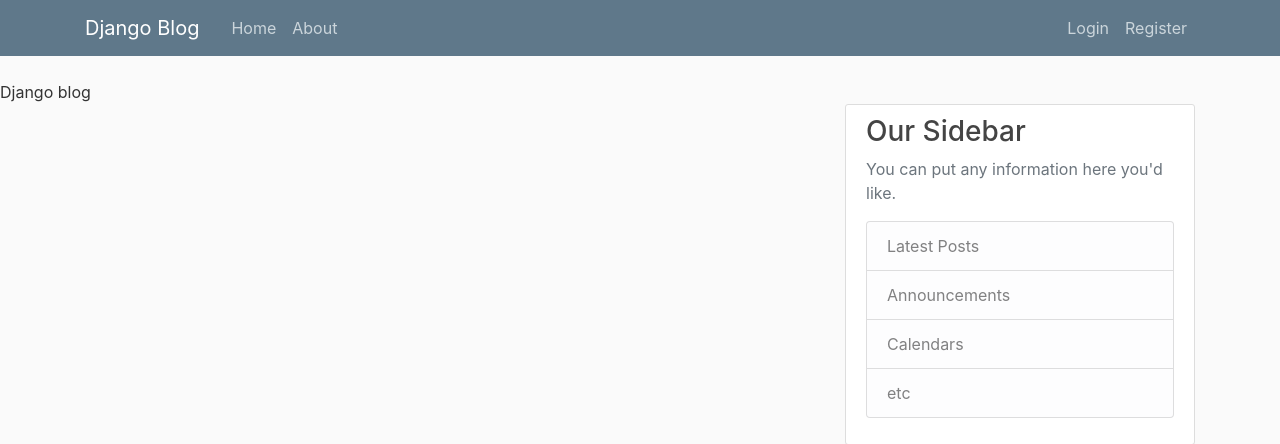
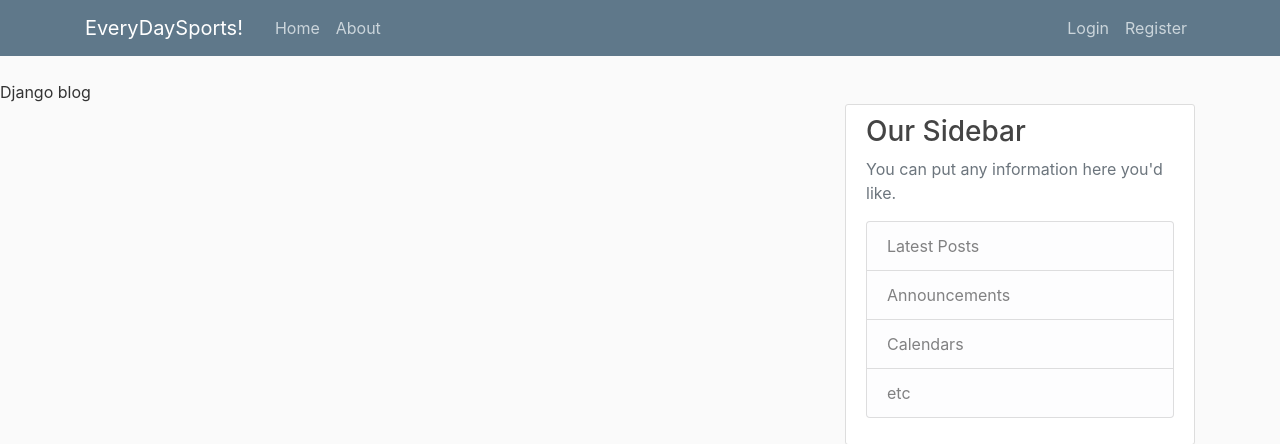
Before and after one commit to JaylenDorsey22/djangoBlog, a Django app: template blog/templates/blog/home.html in a window 1280 px wide. Shown: the top 444 px of the page. Run offline with Django 5.2, Linux system fonts and the light colour scheme; the template is opened without the code that fills it, so the values that code supplies are empty; some libraries are stand-ins or nearby versions.

Commit message:
Changed the name of the blog to EveryDaySports

```diff
--- a/blog/templates/blog/base.html
+++ b/blog/templates/blog/base.html
@@ -23,7 +23,7 @@
         <header class="site-header">
             <nav class="navbar navbar-expand-md navbar-dark bg-steel fixed-top">
             <div class="container">
-                <a class="navbar-brand mr-4" href="{% url 'blog-home' %}">Django Blog</a>
+                <a class="navbar-brand mr-4" href="{% url 'blog-home' %}">EveryDaySports!</a>
                 <button class="navbar-toggler" type="button" data-toggle="collapse" data-target="#navbarToggle" aria-controls="navbarToggle" aria-expanded="false" aria-label="Toggle navigation">
                 <span class="navbar-toggler-icon"></span>
                 </button>
```
